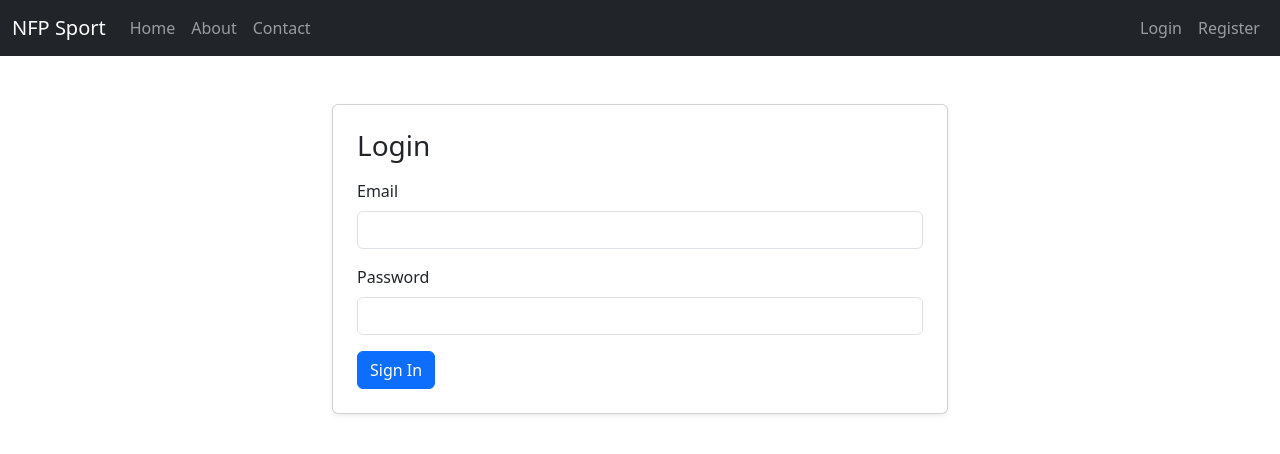
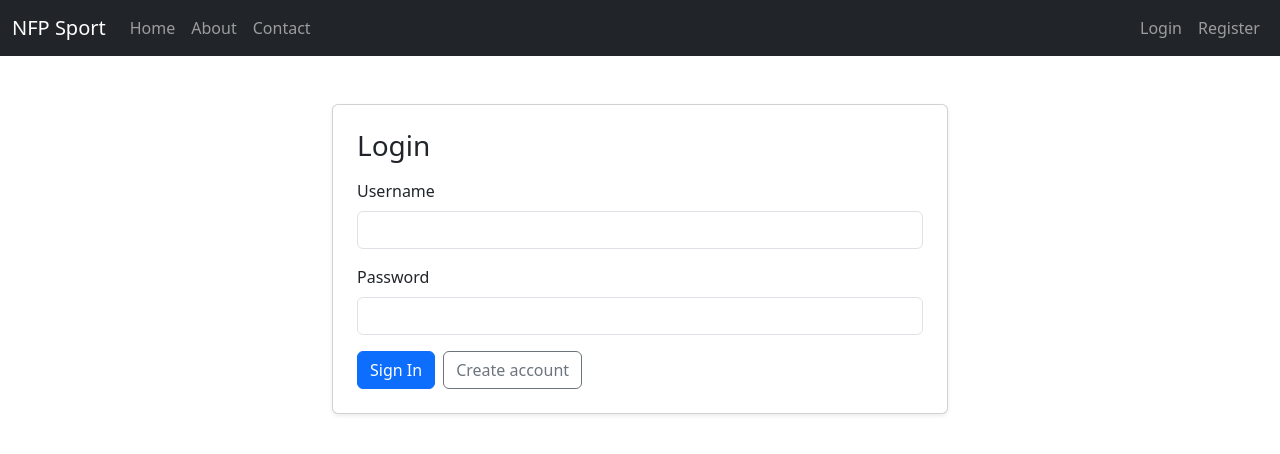
Before and after one commit to Srath0029/NFP_Sport, a Vue app in the folder FIT5032_ASSIGNMENT1/: page /login in a window 1280 px wide. Shown: the top 454 px of the page. Built offline with nearby package versions, Linux system fonts and the light colour scheme.

Commit message:
updated LoginView so it actually works

```diff
--- a/FIT5032_ASSIGNMENT1/src/views/LoginView.vue
+++ b/FIT5032_ASSIGNMENT1/src/views/LoginView.vue
@@ -3,18 +3,22 @@
     <div class="card p-4 shadow-sm">
       <h3 class="mb-3">Login</h3>
 
-      <form @submit.prevent="handleLogin" novalidate>
+      <form @submit.prevent="submit">
         <div class="mb-3">
-          <label for="loginEmail" class="form-label">Email</label>
-          <input id="loginEmail" type="email" v-model.trim="email" class="form-control" required />
+          <label class="form-label">Username</label>
+          <input v-model.trim="username" class="form-control" required />
+        </div>
+        <div class="mb-3">
+          <label class="form-label">Password</label>
+          <input v-model="password" type="password" class="form-control" required />
         </div>
 
-        <div class="mb-3">
-          <label for="loginPassword" class="form-label">Password</label>
-          <input id="loginPassword" type="password" v-model="password" class="form-control" required />
+        <div class="d-flex gap-2">
+          <button class="btn btn-primary" type="submit">Sign In</button>
+          <RouterLink class="btn btn-outline-secondary" to="/register">Create account</RouterLink>
         </div>
 
-        <button type="submit" class="btn btn-primary">Sign In</button>
+        <p class="text-danger mt-3" v-if="error">{{ error }}</p>
       </form>
     </div>
   </div>
@@ -22,12 +26,25 @@
 
 <script setup>
 import { ref } from "vue";
+import { useRouter, useRoute } from "vue-router";
+import { useAuth } from "../composables/auth";
 
-const email = ref("");
+const router = useRouter();
+const route = useRoute();
+const { login } = useAuth();
+
+const username = ref("");
 const password = ref("");
+const error = ref("");
 
-const handleLogin = () => {
-  // Placeholder for now (BR C will introduce real auth later)
-  alert("Login submitted (placeholder).");
-};
+async function submit() {
+  error.value = "";
+  try {
+    await login({ username: username.value, password: password.value });
+    const redirect = route.query.redirect || "/";
+    router.push(redirect);
+  } catch (e) {
+    error.value = e.message || "Invalid credentials";
+  }
+}
 </script>
```
